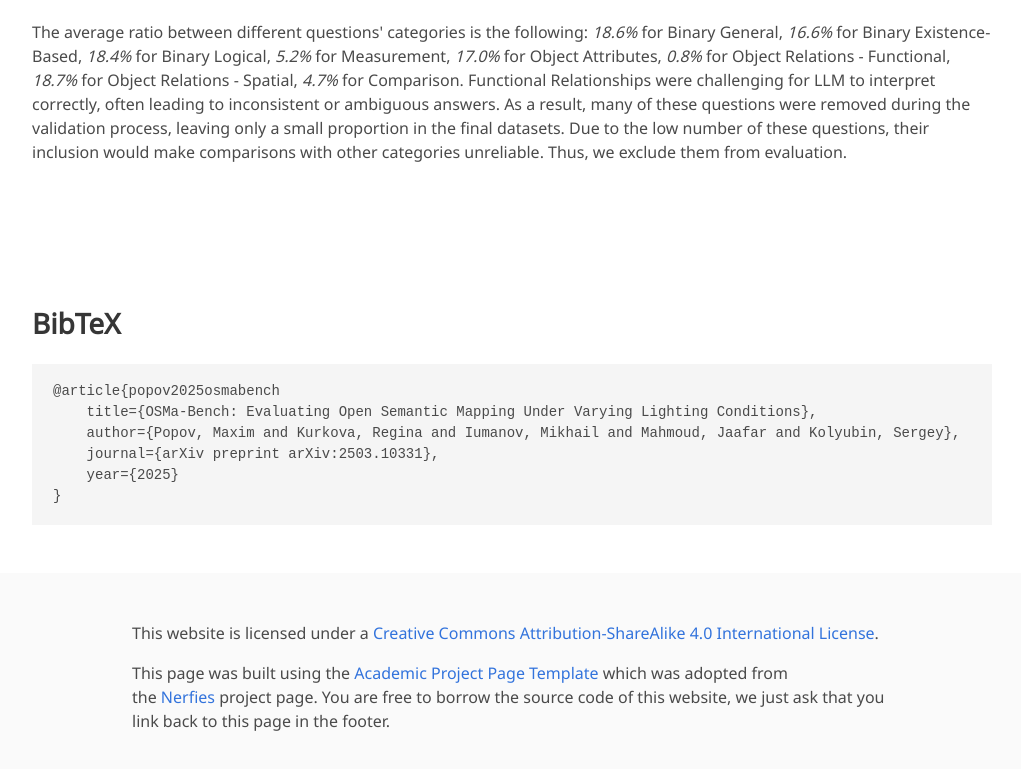
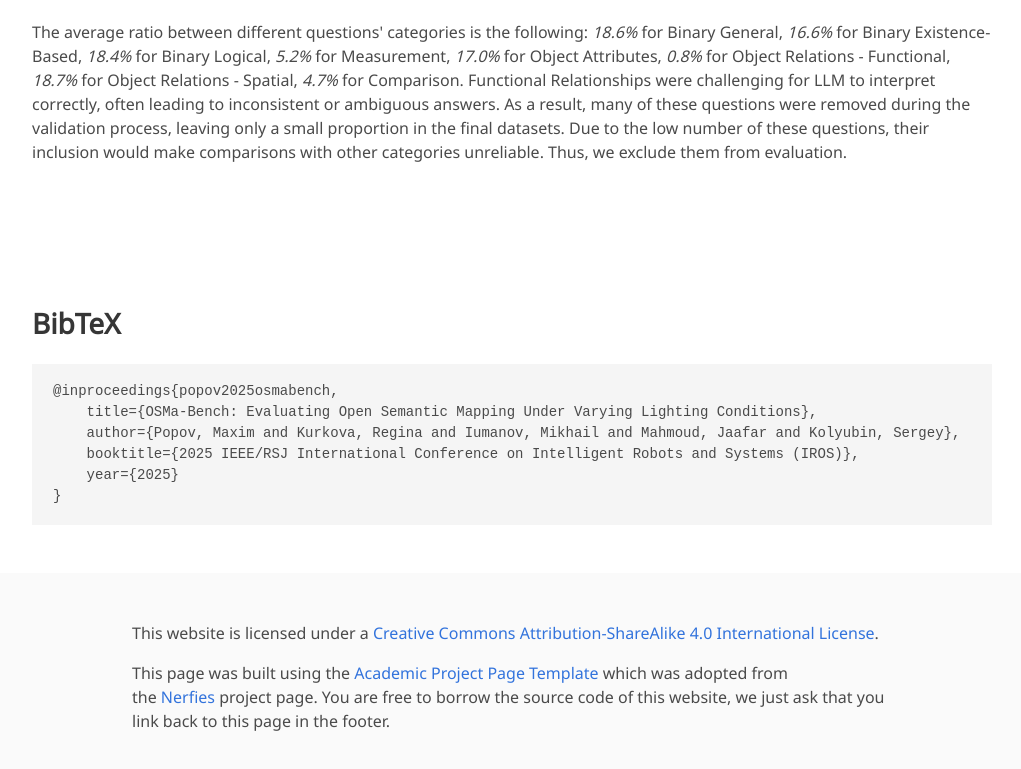
Before and after one commit to be2rlab/OSMa-Bench, a plain HTML site: page index.html in a window 1280 px wide. Shown: the part 6478-7247 px from the top of the page, without its empty margins (128-1149 px from the left). Drawn offline with nearby package versions, Linux system fonts and the light colour scheme; some icons are missing; a web font is replaced by a local one.

Commit message:
bib citations update

```diff
--- a/index.html
+++ b/index.html
@@ -563,10 +563,10 @@
   <section class="section" id="BibTeX">
     <div class="container is-max-desktop content">
       <h2 class="title">BibTeX</h2>
-      <pre><code>@article{popov2025osmabench
+      <pre><code>@inproceedings{popov2025osmabench,
     title={OSMa-Bench: Evaluating Open Semantic Mapping Under Varying Lighting Conditions},
     author={Popov, Maxim and Kurkova, Regina and Iumanov, Mikhail and Mahmoud, Jaafar and Kolyubin, Sergey},
-    journal={arXiv preprint arXiv:2503.10331},
+    booktitle={2025 IEEE/RSJ International Conference on Intelligent Robots and Systems (IROS)},
     year={2025}
 }</code></pre>
     </div>
```
